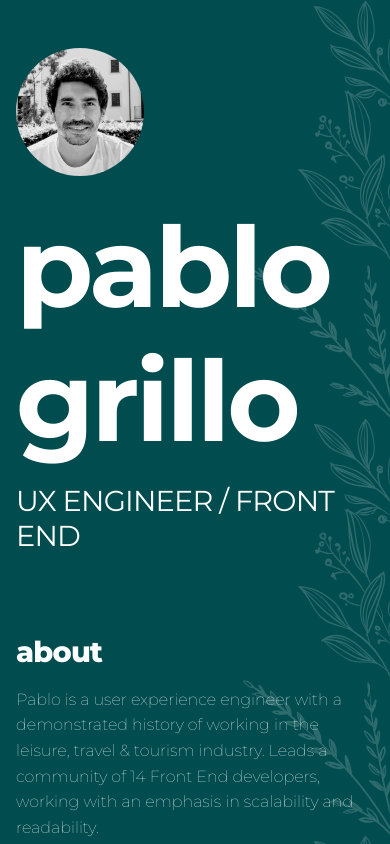
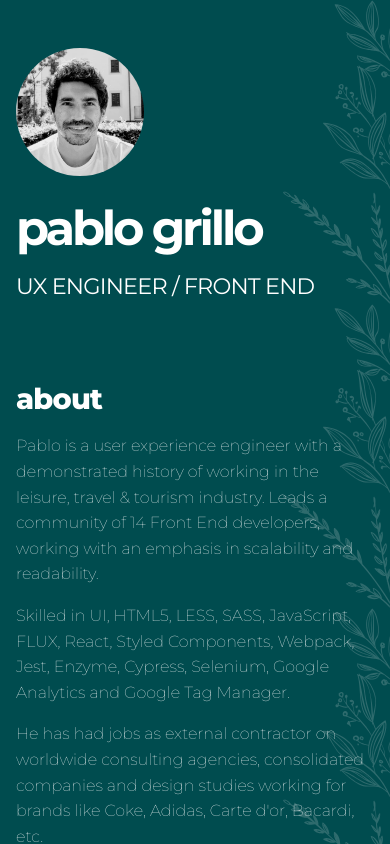
Before and after one commit to pableco/pablogrillo, a Next.js app: page / in a window 390 px wide. Shown: the top 844 px of the page. Built offline with nearby package versions, Linux system fonts and the light colour scheme.

Commit message:
feat(responsive): add background and title responsivness

```diff
--- a/src/components/layout.styles.js
+++ b/src/components/layout.styles.js
@@ -18,7 +18,7 @@ const BackLinkCss = styled.div`
 `;
 
 const HomeWrapperCss = styled.div`
-    margin: 3rem auto 0;
+    margin: 3rem 0 0 0;
 `;
 
 const SectionWrapperCss = styled.section`
--- a/src/styles/global.styles.js
+++ b/src/styles/global.styles.js
@@ -1,5 +1,7 @@
-import { createGlobalStyle } from 'styled-components'
+import { createGlobalStyle } from 'styled-components';
+
 import theme from './theme';
+import mediaQueries from './mediaQueries.styles';
 
 const GlobalStyle = createGlobalStyle`
     html,
@@ -15,7 +17,16 @@ const GlobalStyle = createGlobalStyle`
         background-color: ${theme.colors.primaryBg};
         background-image: url(${theme.background.body});
         background-position: 100% 0;
-        background-size: 9.2rem 26.1rem;
+        background-size: 6.7rem 19.0rem;
+        @media ${mediaQueries.mobileL} {
+            background-size: 9.2rem 26.1rem;
+        }
+        @media ${mediaQueries.tablet} {
+            background-size: 12.5rem 35.4rem;
+        }
+        @media ${mediaQueries.laptopL} {
+            background-size: 15.3rem 43.4rem;
+        }
         background-repeat: repeat-y;
     }
 
--- /dev/null
+++ b/src/styles/mediaQueries.styles.js
@@ -0,0 +1,50 @@
+export const size = {
+    mobileS: 320,
+    mobileM: 375,
+    mobileL: 425,
+    tablet: 768,
+    laptop: 1024,
+    laptopL: 1440,
+    desktop: 2560,
+};
+
+export default {
+    phones: 'only screen and (max-width: 479px)',
+    phonesLargeW: 'only screen and (min-width: 375px)',
+    phonesLargeH: 'only screen and (min-height: 668px)', // one pixel more than iphone6
+    tablets: 'only screen and (min-width: 768px) and (max-width: 959px)',
+    iphone4: 'all and (device-width: 320px) and (device-height: 480px)',
+    iphone5: 'all and (device-width: 320px) and (device-height: 568px)',
+
+    /* iphone 6, 7, 8 */
+    iphone678: `only screen and (device-width : 375px)
+    and (device-height : 667px)
+    and (-webkit-device-pixel-ratio : 2)`,
+
+    /* iphone 6+, 7+, 8+ */
+    iphone678p: `only screen and (device-width : 414px)
+    and (device-height : 736px)
+    and (-webkit-device-pixel-ratio : 3)`,
+
+    /* iphone X */
+    iphoneX: `only screen and (device-width : 375px)
+    and (device-height : 812px)
+    and (-webkit-device-pixel-ratio : 3)`,
+
+    // ipad: `all and (device-width: 768px)
+    // and (device-height: 1024px)`,
+
+    // ipadPortrait: `all and (device-width: 768px) and
+    // (device-height: 1024px) and (orientation:portrait)`,
+
+    // ipadLandscape: `all and (device-width: 768px) and
+    // (device-height: 1024px) and (orientation:landscape)`
+    mobileS: `(min-width: ${size.mobileS}px)`,
+    mobileM: `(min-width: ${size.mobileM}px)`,
+    mobileL: `(min-width: ${size.mobileL}px)`,
+    tablet: `(min-width: ${size.tablet}px)`,
+    laptop: `(min-width: ${size.laptop}px)`,
+    laptopL: `(min-width: ${size.laptopL}px)`,
+    desktop: `(min-width: ${size.desktop}px)`,
+    desktopL: `(min-width: ${size.desktop}px)`,
+};
--- /dev/null
+++ b/src/styles/responsiveFonts.styles.js
@@ -0,0 +1,56 @@
+import { css } from 'styled-components';
+import mediaQueries from './mediaQueries.styles';
+
+const responsiveFonts = {
+    XXStoXS: css`
+        font-size: ${({ theme }) => theme.fontXXS};
+
+        @media ${mediaQueries.phonesLargeW} {
+            font-size: ${({ theme }) => theme.fontXS};
+        }
+    `,
+    XStoS: css`
+        font-size: ${({ theme }) => theme.fontXS};
+
+        @media ${mediaQueries.phonesLargeW} {
+            font-size: ${({ theme }) => theme.fontS};
+        }
+    `,
+    StoB: css`
+        font-size: ${({ theme }) => theme.fontS};
+
+        @media ${mediaQueries.phonesLargeW} {
+            font-size: ${({ theme }) => theme.fontB};
+        }
+    `,
+    BtoL: css`
+        font-size: ${({ theme }) => theme.fontB};
+
+        @media ${mediaQueries.phonesLargeW} {
+            font-size: ${({ theme }) => theme.fontL};
+        }
+    `,
+    LtoXL: css`
+        font-size: ${({ theme }) => theme.fontL};
+
+        @media ${mediaQueries.phonesLargeW} {
+            font-size: ${({ theme }) => theme.fontXL};
+        }
+    `,
+    XLtoXXL: css`
+        font-size: ${({ theme }) => theme.fontXL};
+
+        @media ${mediaQueries.phonesLargeW} {
+            font-size: ${({ theme }) => theme.fontXXL};
+        }
+    `,
+    XXLtoXXXL: css`
+        font-size: ${({ theme }) => theme.fontXXL};
+
+        @media ${mediaQueries.phonesLargeW} {
+            font-size: ${({ theme }) => theme.fontXXXL};
+        }
+    `,
+};
+
+export default responsiveFonts;
--- a/src/styles/text.styles.js
+++ b/src/styles/text.styles.js
@@ -1,8 +1,19 @@
 import styled from 'styled-components';
+
 import theme from './theme';
+import mediaQueries from './mediaQueries.styles';
 
 const H1 = styled.h1`
-    font-size: 7rem;
+    font-size: 3rem;
+    @media ${mediaQueries.mobileL} {
+        font-size: 4rem;
+    }
+    @media ${mediaQueries.tablet} {
+        font-size: 5rem;
+    }
+    @media ${mediaQueries.laptopL} {
+        font-size: 7rem;
+    }
     line-height: 1.2;
     font-weight: 600;
     letter-spacing: -0.2rem;
@@ -11,7 +22,13 @@ const H1 = styled.h1`
 `;
 
 const H2 = styled.h2`
-    font-size: 1.8rem;
+    font-size: 1.4rem;
+    @media ${mediaQueries.mobileL} {
+        font-size: 1.6rem;
+    }
+    @media ${mediaQueries.tablet} {
+        font-size: 1.8rem;
+    }
     line-height: 1.2;
     font-weight: 400;
     letter-spacing: -0.05rem;
```
Also changed, not shown: src/styles/useWindowWidth.js (added, +33 -0 lines).
